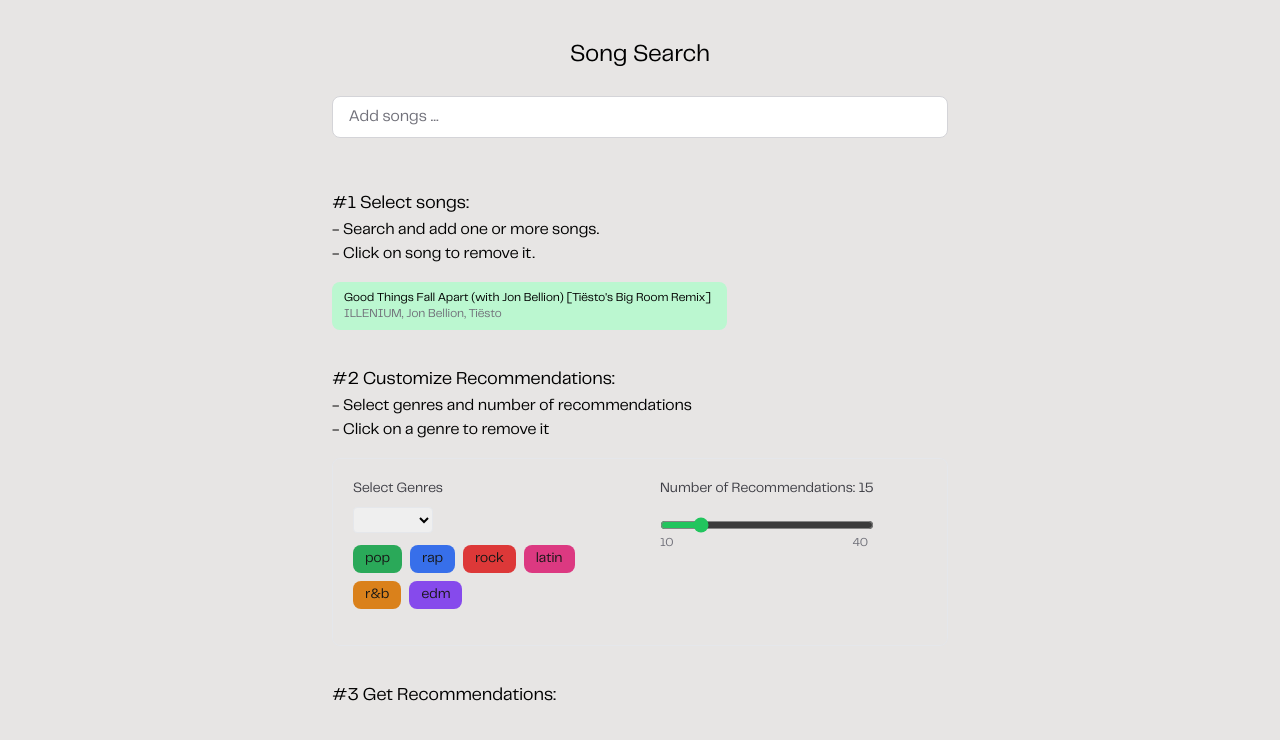
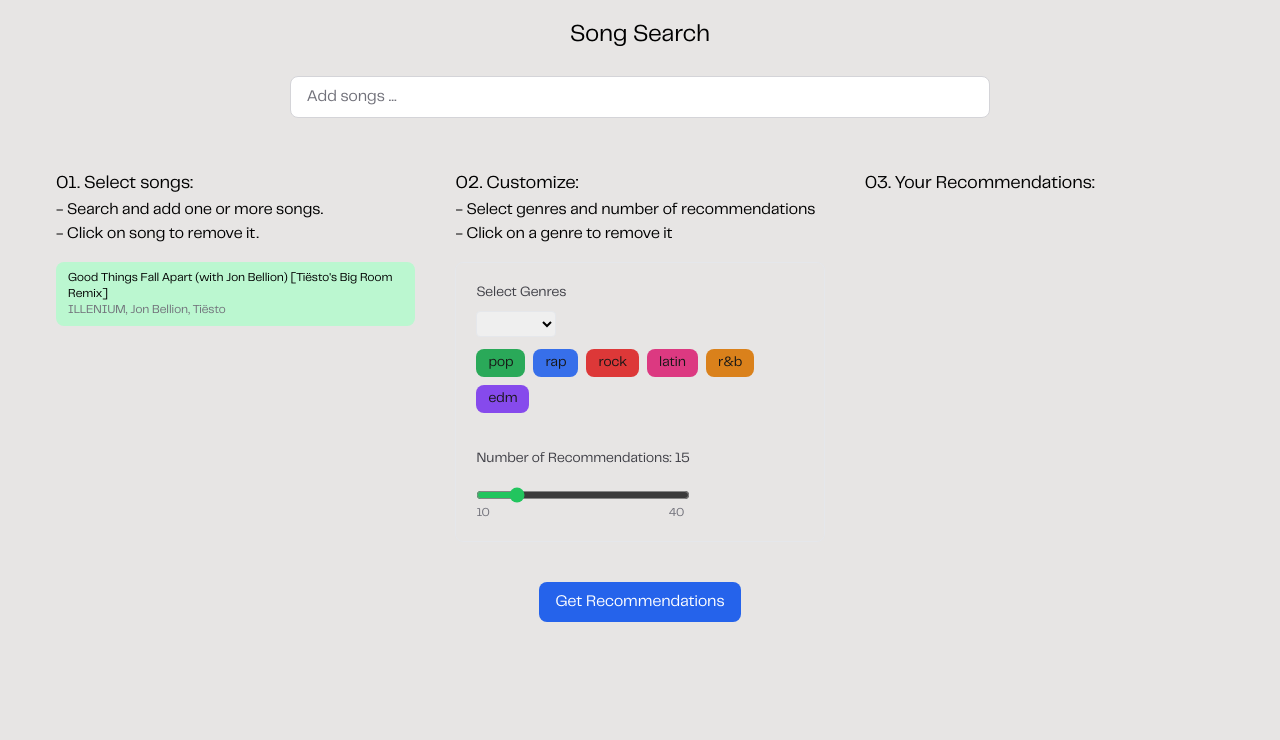
Before and after one commit to puravparab/song_search, a Next.js app in the folder client/: page / in a window 1280 px wide. Shown: the top 740 px of the page. Built offline with nearby package versions, Linux system fonts and the light colour scheme.

Commit message:
updated UI

```diff
--- a/client/app/components/display.tsx
+++ b/client/app/components/display.tsx
@@ -27,19 +27,23 @@ const Display: React.FC<{selectedSongs: Song[], handleSongClick: (song: Song) =>
     }
   };
 
-	const removeGenre = (genre: string) => {
+	const removeGenre = (genre: string): void => {
     setSelectedGenres(selectedGenres.filter(g => g !== genre));
   };
 
-	const handleNumRecsChange = (event: React.ChangeEvent<HTMLInputElement>) => {
+	const handleNumRecsChange = (event: React.ChangeEvent<HTMLInputElement>):void => {
     setNumRecs(parseInt(event.target.value));
   };
 
+	const handleGetRecommendations = (): void => {
+
+	};
+
 	return (
-		<div className="w-full flex flex-col items-start gap-6">
+		<div className="w-full flex md:flex-row md:justify-evenly flex-col items-start gap-6">
 			{/* Add songs section */}
-			<div className="w-full mb-3">
-				<h2 className="text-lg">#1 Select songs:</h2>
+			<div className="w-full mb-3 md:px-4">
+				<h2 className="text-lg">01. Select songs:</h2>
 				<p className="text-base dark:text-zinc-700">
 					- Search and add one or more songs.
 					<br/>
@@ -51,7 +55,7 @@ const Display: React.FC<{selectedSongs: Song[], handleSongClick: (song: Song) =>
 						<div
 							key={song.id} onClick={() => {handleSongClick(song)}}
 							className="
-								flex flex-col py-2 pl-3 pr-4 w-fit rounded-lg text-xs cursor-pointer
+								flex flex-col py-2 pl-3 pr-3 w-fit rounded-lg text-xs cursor-pointer
 							 hover:bg-gray-300 dark:bg-emerald-700 bg-green-200 dark:hover:bg-emerald-700 dark:text-zinc-100"
 						>
 							<span className="dark:text-zinc-100">{song.name}</span>
@@ -64,14 +68,14 @@ const Display: React.FC<{selectedSongs: Song[], handleSongClick: (song: Song) =>
 
 			{/* Customize recommendations section */}
 			<div className="w-full mb-3">
-				<h2 className="text-lg">#2 Customize Recommendations:</h2>
+				<h2 className="text-lg">02. Customize:</h2>
 				<p className="text-base dark:text-zinc-700">
 					- Select genres and number of recommendations
 					<br/>
 					- Click on a genre to remove it
 				</p>
 				<div className="flex flex-row flex-wrap gap-5 mt-4 p-5 items-start justify-start border rounded-lg dark:border-zinc-800">
-					<div className="lg:w-1/2 w-full flex flex-col">
+					<div className="w-full flex flex-col">
 						<label className="mb-1 text-sm font-medium text-zinc-700 dark:text-zinc-200">Select Genres</label>
 						<select className="
 							flex flex-col w-20 mt-1 mb-3 py-1 px-1 rounded border text-md focus:ring-0 outline-none
@@ -88,7 +92,7 @@ const Display: React.FC<{selectedSongs: Song[], handleSongClick: (song: Song) =>
 							<option value="r&b">R&B</option>
 							<option value="edm">Edm</option>
 						</select>
-						<div className="lg:w-5/6 flex flex-wrap gap-2 mb-4">
+						<div className="lg:w-fit flex flex-wrap gap-2 mb-4">
 							{selectedGenres.map(genre => {
 								let bgColor = '';
 								switch (genre) {
@@ -146,11 +150,19 @@ const Display: React.FC<{selectedSongs: Song[], handleSongClick: (song: Song) =>
 						</div>
           </div>
         </div>
+
+				<div className="flex flex-col sm:items-center mt-10">
+					<button
+						onClick={handleGetRecommendations}
+						className="px-4 py-2 bg-blue-600 text-white rounded-lg hover:bg-blue-700 focus:outline-none">
+						Get Recommendations
+					</button>
+				</div>
 			</div>
 
 			{/* Get recommendations */}
-			<div className="w-full">
-				<h2 className="text-lg">#3 Get Recommendations:</h2>
+			<div className="w-full mb-3 md:px-4">
+				<h2 className="text-lg">03. Your Recommendations:</h2>
 				<div className="flex flex-row flex-wrap gap-4 mt-4 mb-3 w-full">
 				</div>
 			</div>
@@ -159,17 +171,3 @@ const Display: React.FC<{selectedSongs: Song[], handleSongClick: (song: Song) =>
 };
 
 export default Display;
-
-
-
-
-{/* <label className="block mb-2 text-sm font-medium text-zinc-700 dark:text-zinc-400">
-						Number of Recommendations:
-					</label>
-					<input
-						type="range"
-						min="10"
-						max="30"
-						step="1"
-						className="h-2 bg-zinc-200 rounded-lg appearance-none cursor-pointer dark:bg-zinc-700"
-					/> */}
--- a/client/app/page.tsx
+++ b/client/app/page.tsx
@@ -48,7 +48,7 @@ const Home: React.FC = () => {
       className="
         dark:bg-zinc-950 dark:text-stone-100 bg-stone-200 text-black
         flex min-h-screen flex-col items-center justify-start
-        py-10 md:px-28 px-5"
+        py-5 md:px-10 px-5"
     >
       <h1 className="text-2xl text-bold">Song Search</h1>
       <p></p>
@@ -57,7 +57,7 @@ const Home: React.FC = () => {
         <Search songs={songs} selectedSongs={selectedSongs} handleSongClick={handleSongClick}/>
       </div>
 
-      <div className="lg:w-7/12 md:w-8/12 w-11/12 my-5">
+      <div className="md:w-full w-11/12 my-5">
         <Display selectedSongs={selectedSongs} handleSongClick={handleSongClick}/>
       </div>
 
```
